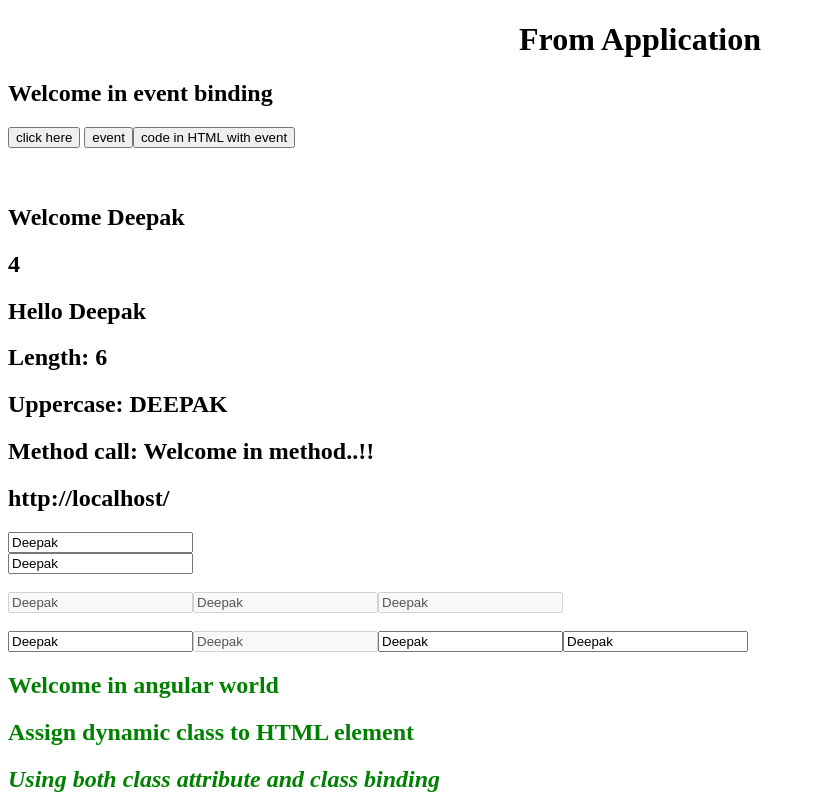
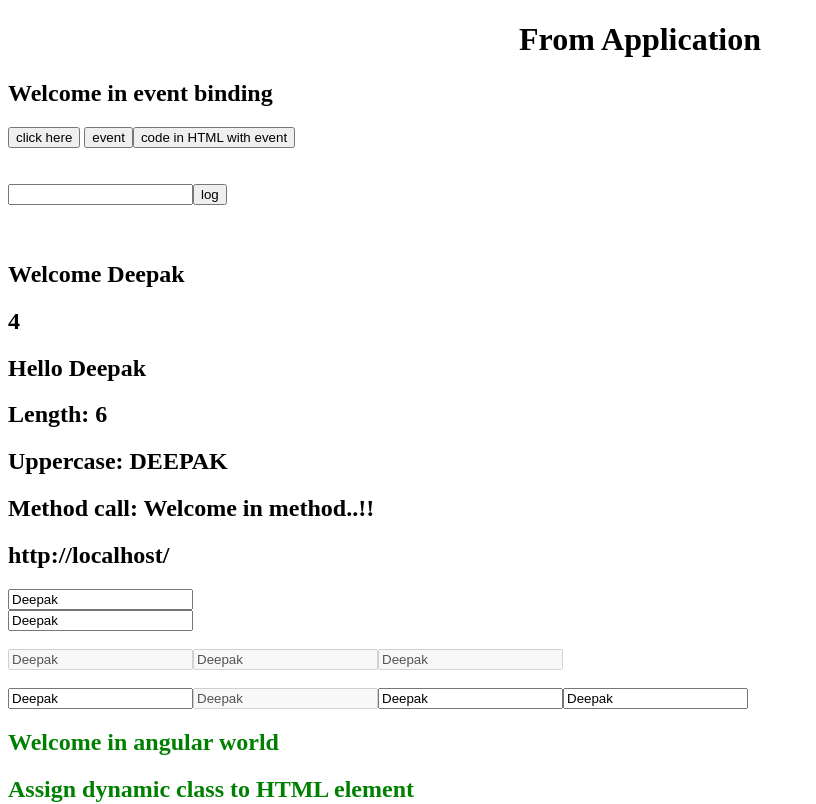
Before and after one commit to aherdipak/Angular, an Angular app in the folder binding/: page / in a window 1280 px wide. Shown: the top 804 px of the page, without its empty margins (0-816 px from the left). Built offline with nearby package versions, Linux system fonts and the light colour scheme.

Commit message:
Tempate Referance variable

```diff
--- a/binding/src/app/event/event.component.ts
+++ b/binding/src/app/event/event.component.ts
@@ -10,6 +10,10 @@ import { Component, OnInit } from '@angular/core';
     <button (click)="onClickEvent($event)"> event</button>
 
     <button (click)="message= 'Welcome Deepak'"> code in HTML with event</button>
+    <br/><br/><br/>
+    <input #myID type="text">
+    <button (click)="logMessage(myID.value)"> log</button>
+
   `,
   styleUrls: ['./event.component.css']
 })
@@ -26,6 +30,9 @@ export class EventComponent implements OnInit {
     console.log(event);
   }
 
+  logMessage(value){
+    console.log(value);
+  }
   constructor() { }
 
   ngOnInit(): void {
```
